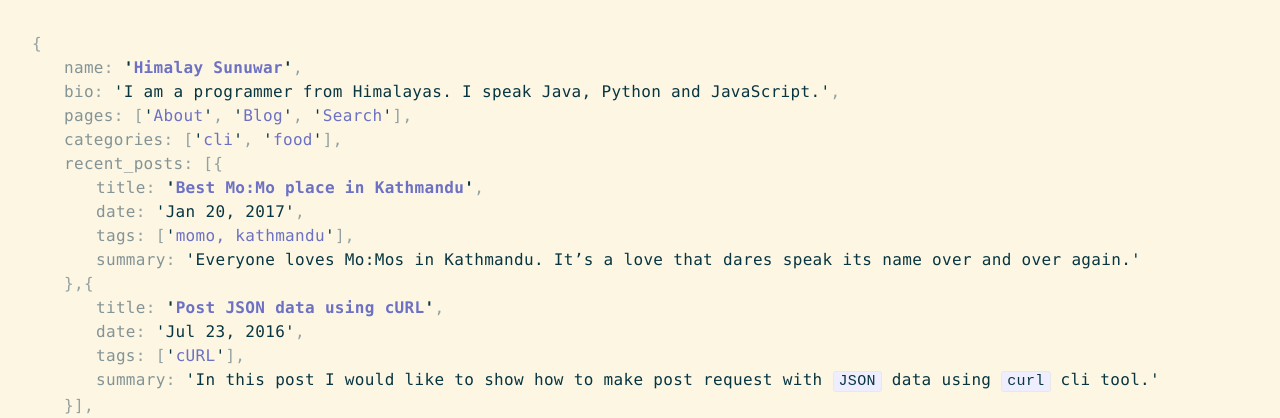
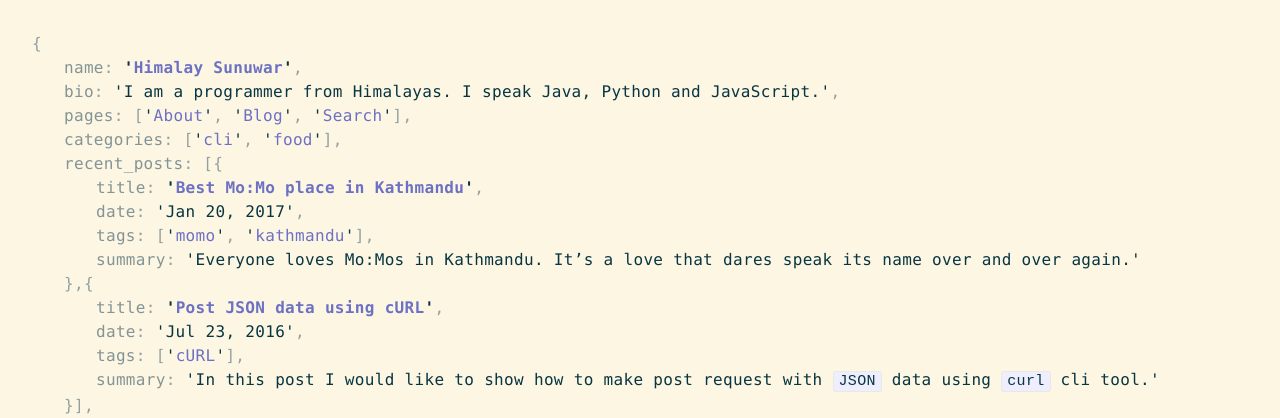
Before and after one commit to himalay/himalay.github.io, a Jekyll site: the page built from index.html, in a window 1280 px wide. Shown: the top 418 px of the page. Built offline with Jekyll 4.4.1, drawn with Linux system fonts in a browser that asks for light colours.

Commit message:
Fix front matter

```diff
--- a/_posts/2017-01-20-best-momo-place-in-kathmandu.markdown
+++ b/_posts/2017-01-20-best-momo-place-in-kathmandu.markdown
@@ -4,7 +4,8 @@ date: 2017-01-20 19:30:21 Z
 categories:
 - food
 tags:
-- momo, kathmandu
+- momo
+- kathmandu
 layout: post
 commentIssueId: 2
 coverImage: /assets/posts/momocha.jpg
```
